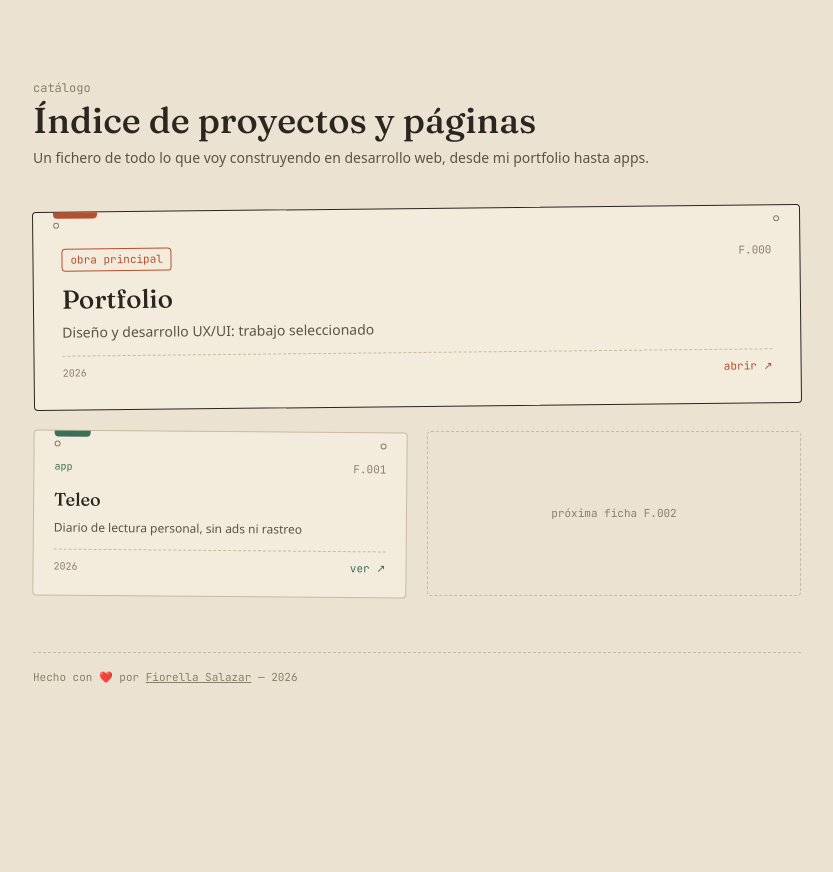
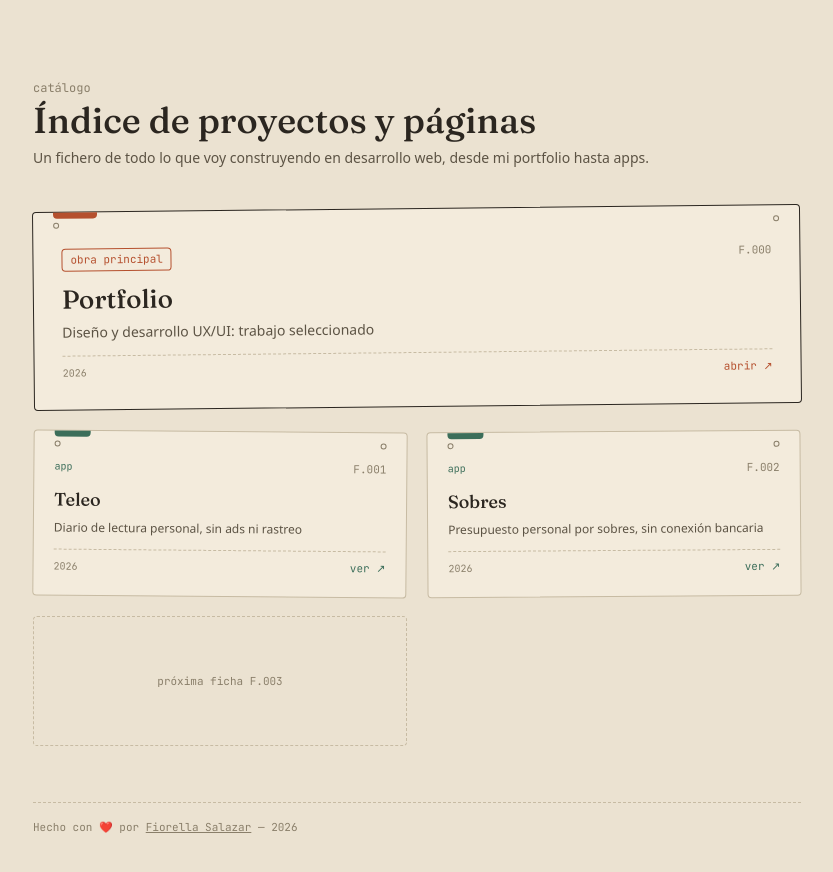
Before and after one commit to Fiore-RS/index, a React (Vite) app: page / in a window 1280 px wide. Shown: the top 872 px of the page, without its empty margins (223-1056 px from the left). Before the commit the page ends 800 px from the top, so only its background shows below. Built offline with nearby package versions, Linux system fonts and the light colour scheme.

Commit message:
Add new Ficha entry for Sobres project in fichas.ts

```diff
--- a/src/data/fichas.ts
+++ b/src/data/fichas.ts
@@ -30,4 +30,12 @@ export const fichas: Ficha[] = [
     anio: "2026",
     url: "https://fiore-rs.github.io/teleo/",
   },
+  {
+    numero: "002",
+    titulo: "Sobres",
+    descripcion: "Presupuesto personal por sobres, sin conexión bancaria",
+    categoria: "app",
+    anio: "2026",
+    url: "https://fiore-rs.github.io/sobres/",
+  },
 ];
```
